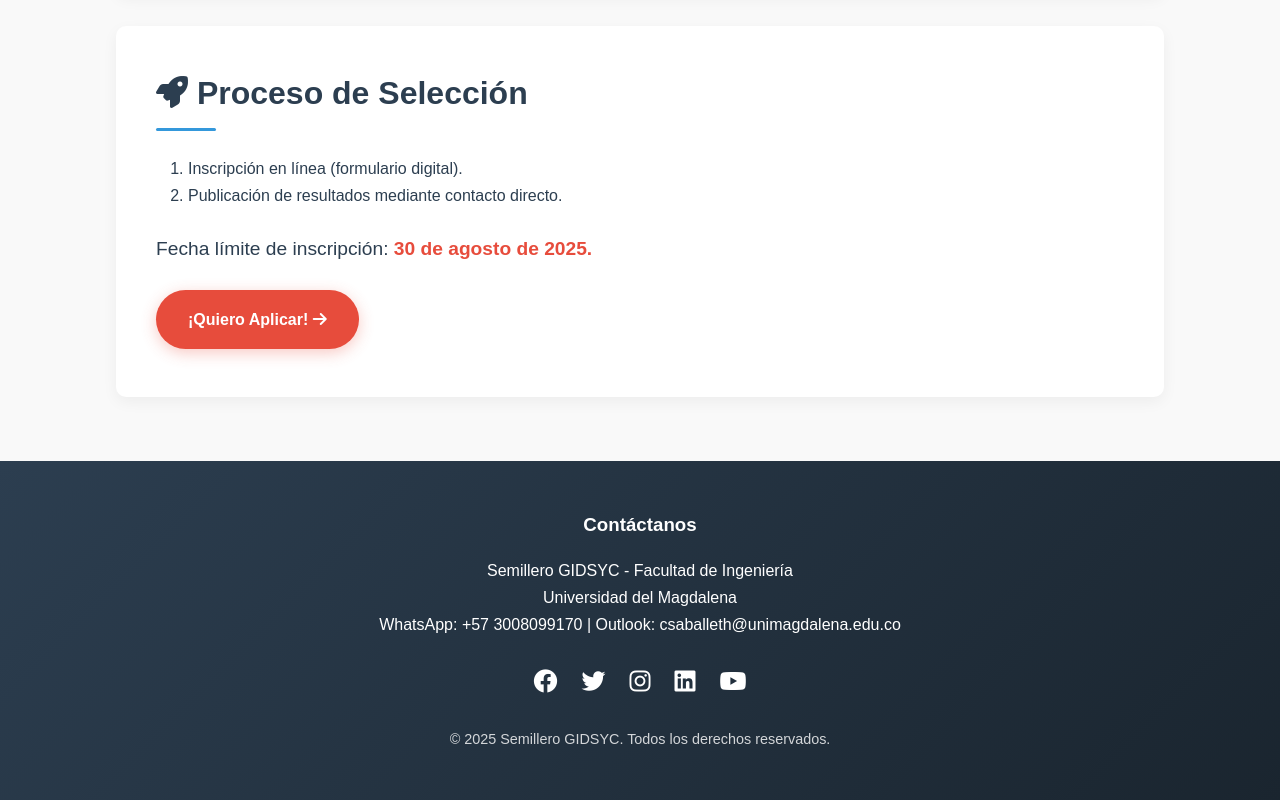
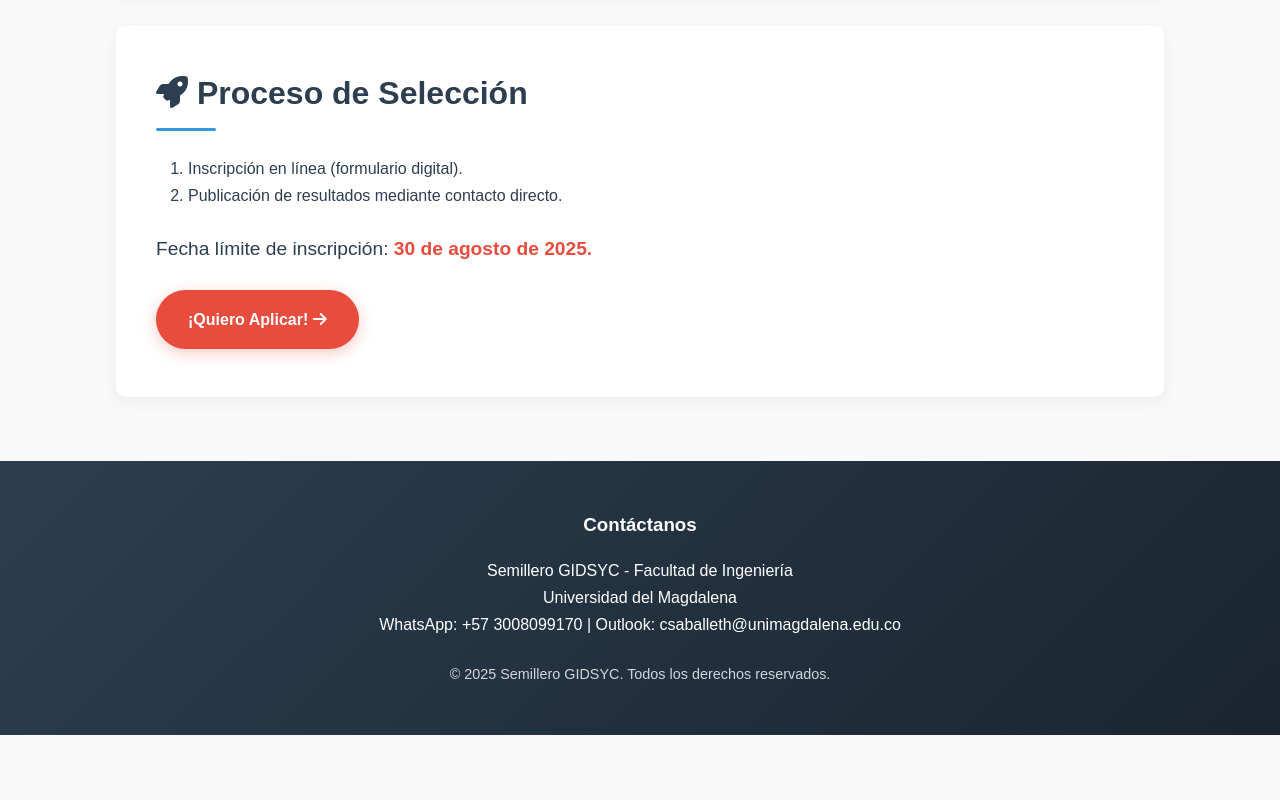
Before and after one commit to saballeth/saballeth.github.io, a plain HTML site: page index.html in a window 1280 px wide. Shown: the part 1717-2517 px from the top of the page. After the commit the page ends 2452 px from the top, so only its background shows below. Drawn offline with Linux system fonts and the light colour scheme.

Commit message:
Quitando redes sociales

```diff
--- a/index.html
+++ b/index.html
@@ -266,24 +266,6 @@
             margin-top: 4rem;
         }
 
-        .social-links {
-            display: flex;
-            justify-content: center;
-            gap: 1.5rem;
-            margin: 1.5rem 0;
-        }
-
-        .social-links a {
-            color: white;
-            font-size: 1.5rem;
-            transition: transform 0.3s, color 0.3s;
-        }
-
-        .social-links a:hover {
-            transform: translateY(-5px);
-            color: var(--secondary);
-        }
-
         .floating-btn {
             position: fixed;
             bottom: 30px;
@@ -411,15 +393,6 @@
             <p>Semillero GIDSYC - Facultad de Ingeniería</p>
             <p>Universidad del Magdalena</p>
             <p>WhatsApp: +57 3008099170 | Outlook: csaballeth@unimagdalena.edu.co</p>
-
-            <div class="social-links">
-                <a href="#"><i class="fab fa-facebook"></i></a>
-                <a href="#"><i class="fab fa-twitter"></i></a>
-                <a href="#"><i class="fab fa-instagram"></i></a>
-                <a href="#"><i class="fab fa-linkedin"></i></a>
-                <a href="#"><i class="fab fa-youtube"></i></a>
-            </div>
-
             <p style="margin-top: 1.5rem; opacity: 0.8; font-size: 0.9rem;">© 2025 Semillero GIDSYC. Todos los derechos reservados.</p>
         </div>
     </footer>
```
